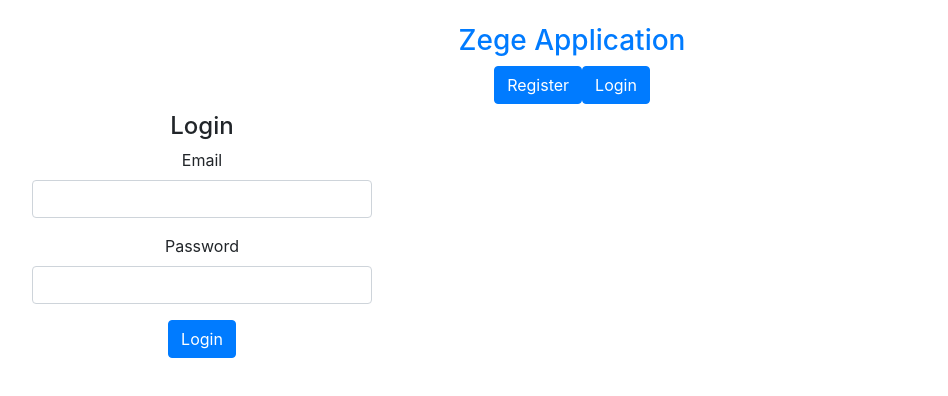
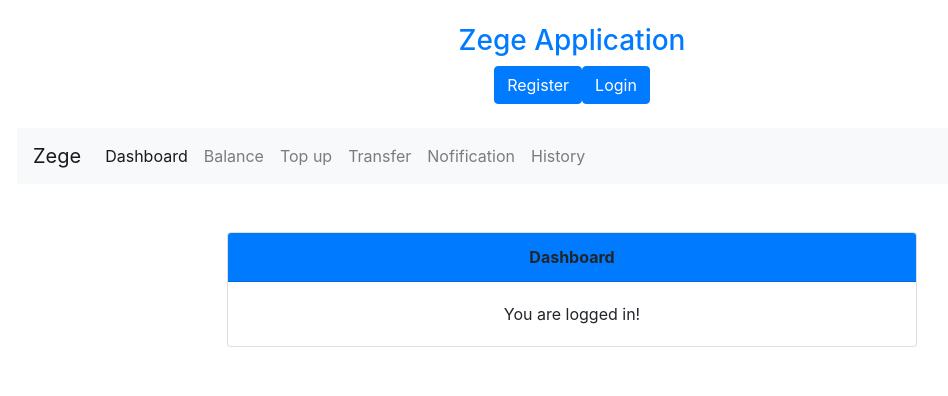
Before and after one commit to gathuku/zege-api-vue, a Vue app: page /home in a window 1280 px wide. Before the commit this address led to /. Shown: the top 396 px of the page, without its empty margins (68-1016 px from the left). Built offline with nearby package versions, Linux system fonts and the light colour scheme.

Commit message:
layed components and router links

```diff
--- a/src/App.vue
+++ b/src/App.vue
@@ -10,7 +10,7 @@
               <button class="btn btn-primary" type="button" name="button">Login</button>
          </router-link>
 
-
+          <br> <br>
          <div class="content-justify-center">
            <router-view></router-view>
          </div>
--- a/src/components/Dashboard.vue
+++ b/src/components/Dashboard.vue
@@ -1,18 +1,25 @@
 <template >
   <div class="container">
     <nav class="navbar navbar-expand-lg navbar-light bg-light">
-      <a class="navbar-brand" href="#">Navbar</a>
+      <a class="navbar-brand" href="#">Zege</a>
       <button class="navbar-toggler" type="button" data-toggle="collapse" data-target="#navbarNavAltMarkup" aria-controls="navbarNavAltMarkup" aria-expanded="false" aria-label="Toggle navigation">
         <span class="navbar-toggler-icon"></span>
       </button>
       <div class="collapse navbar-collapse" id="navbarNavAltMarkup">
         <div class="navbar-nav">
-          <a class="nav-item nav-link active" href="#">Home <span class="sr-only">(current)</span></a>
-          <a class="nav-item nav-link" href="#">Features</a>
-          <a class="nav-item nav-link" href="#">Pricing</a>
-          <a class="nav-item nav-link disabled" href="#">Disabled</a>
+          <router-link :to="{name:'dashboard'}" class="nav-item nav-link active">Dashboard </router-link>
+          <router-link :to="{name:'balance'}" class="nav-item nav-link">Balance</router-link>
+
+          <router-link :to="{name:'topup'}" class="nav-item nav-link">Top up</router-link>
+          <router-link :to="{name:'transfer'}" class="nav-item nav-link ">Transfer</router-link>
+          <router-link :to="{name:'notify'}"  class="nav-item nav-link " href="#">Nofification</router-link>
+          <router-link :to="{name:'history'}"  class="nav-item nav-link " href="#">History</router-link>
         </div>
       </div>
     </nav>
+    <br><br>
+    <div class="container">
+      <router-view></router-view>
+    </div>
   </div>
 </template>
--- a/src/components/Login.vue
+++ b/src/components/Login.vue
@@ -5,6 +5,10 @@
         <div v-if="response.status == 'error'" class="alert alert-danger">
           {{response.message}}
         </div>
+        <div v-if="loader" class="spinner-border text-warning" role="status">
+          <span class="sr-only">Loading...</span>
+        </div>
+
         <h4>Login</h4>
         <div class="form-group">
           <label for="">Email</label>
@@ -30,7 +34,7 @@
      data(){
        return{
         response:{},
-
+        loader:'',
         form:{
           email:'',
           password:''
@@ -43,17 +47,25 @@
       },
 
       postLogin(){
-        //console.log(this.form)
+        this.loader=true
         this.login()
 
-        if (this.response.status == 'success') {
-          this.$router.push({name:'dashboard'})
-        }
+        //delay login Event
+        setInterval(()=>{
+          this.$emit('loginEvent')
+        },3000)
+
       }
     },
 
     created(){
-
+     this.$on('loginEvent',()=>{
+       console.log('in event')
+       if (this.response.status == 'success') {
+         console.log('redirecting')
+         this.$router.push({name:'dashboard'})
+       }
+     })
     }
   }
 </script>
--- /dev/null
+++ b/src/components/home/Balance.vue
@@ -0,0 +1,17 @@
+<template >
+  <div class="container">
+      <div class="row justify-content-center">
+          <div class="col-md-8">
+              <div class="card">
+                  <div class="card-header bg-primary"> <strong> Dashboard</strong></div>
+
+                  <div class="card-body">
+
+
+                    balance
+                  </div>
+              </div>
+          </div>
+      </div>
+  </div>
+</template>
--- /dev/null
+++ b/src/components/home/Dash.vue
@@ -0,0 +1,18 @@
+<template>
+  <div class="container">
+      <div class="row justify-content-center">
+          <div class="col-md-8">
+              <div class="card">
+                  <div class="card-header bg-primary"> <strong> Dashboard</strong></div>
+
+                  <div class="card-body">
+
+
+                      You are logged in!
+                  </div>
+              </div>
+          </div>
+      </div>
+  </div>
+
+</template>
--- /dev/null
+++ b/src/components/home/History.vue
@@ -0,0 +1,17 @@
+<template >
+  <div class="container">
+      <div class="row justify-content-center">
+          <div class="col-md-8">
+              <div class="card">
+                  <div class="card-header bg-primary"> <strong> Dashboard</strong></div>
+
+                  <div class="card-body">
+
+
+                    History
+                  </div>
+              </div>
+          </div>
+      </div>
+  </div>
+</template>
--- /dev/null
+++ b/src/components/home/Notify.vue
@@ -0,0 +1,17 @@
+<template >
+  <div class="container">
+      <div class="row justify-content-center">
+          <div class="col-md-8">
+              <div class="card">
+                  <div class="card-header bg-primary"> <strong> Dashboard</strong></div>
+
+                  <div class="card-body">
+
+
+                    notify
+                  </div>
+              </div>
+          </div>
+      </div>
+  </div>
+</template>
--- /dev/null
+++ b/src/components/home/Topup.vue
@@ -0,0 +1,17 @@
+<template >
+  <div class="container">
+      <div class="row justify-content-center">
+          <div class="col-md-8">
+              <div class="card">
+                  <div class="card-header bg-primary"> <strong> Dashboard</strong></div>
+
+                  <div class="card-body">
+
+
+                    Top up
+                  </div>
+              </div>
+          </div>
+      </div>
+  </div>
+</template>
--- /dev/null
+++ b/src/components/home/Transfer.vue
@@ -0,0 +1,17 @@
+<template >
+  <div class="container">
+      <div class="row justify-content-center">
+          <div class="col-md-8">
+              <div class="card">
+                  <div class="card-header bg-primary"> <strong> Dashboard</strong></div>
+
+                  <div class="card-body">
+
+
+                    transfer
+                  </div>
+              </div>
+          </div>
+      </div>
+  </div>
+</template>
```
Also changed, not shown: src/router.js (+16 -1 lines).
